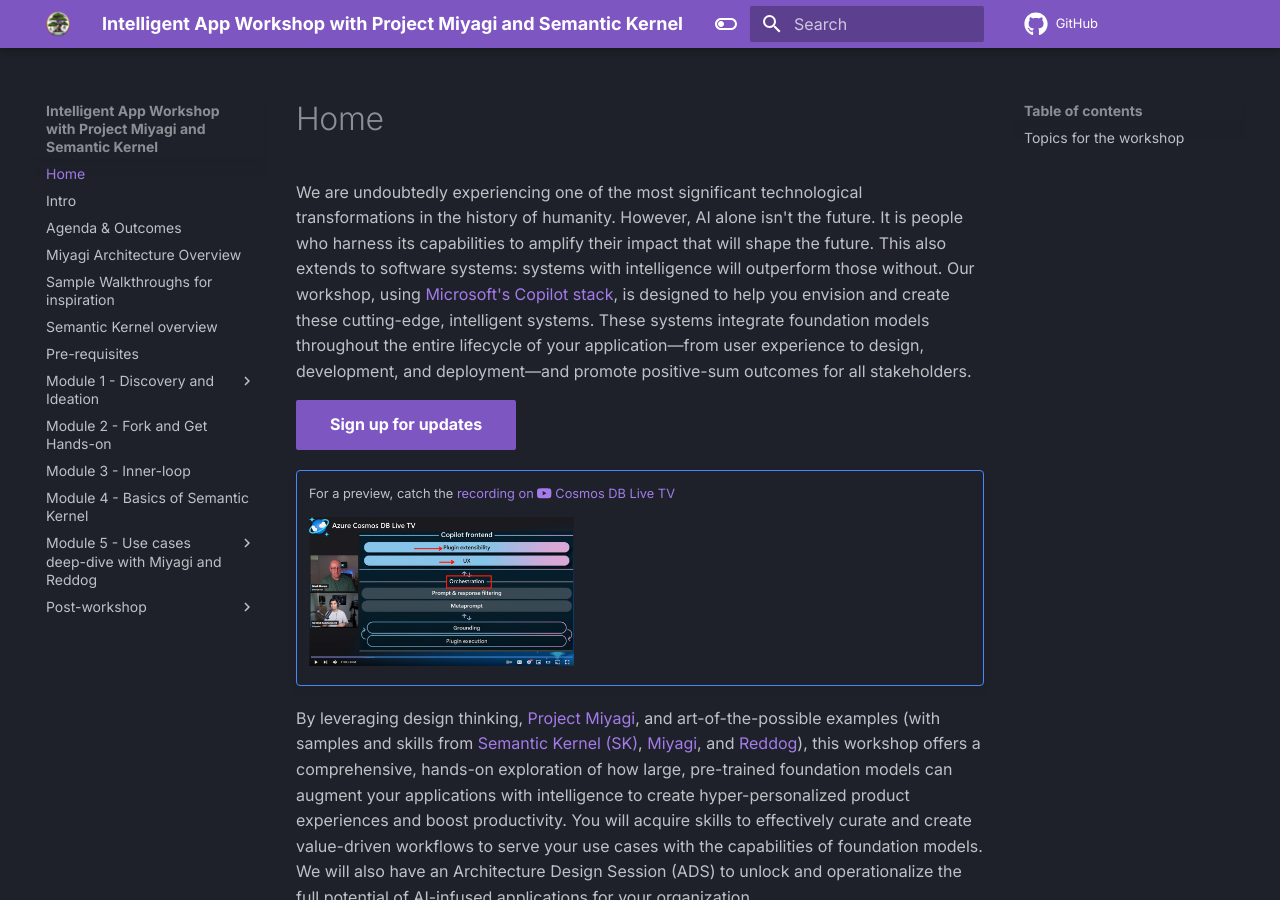
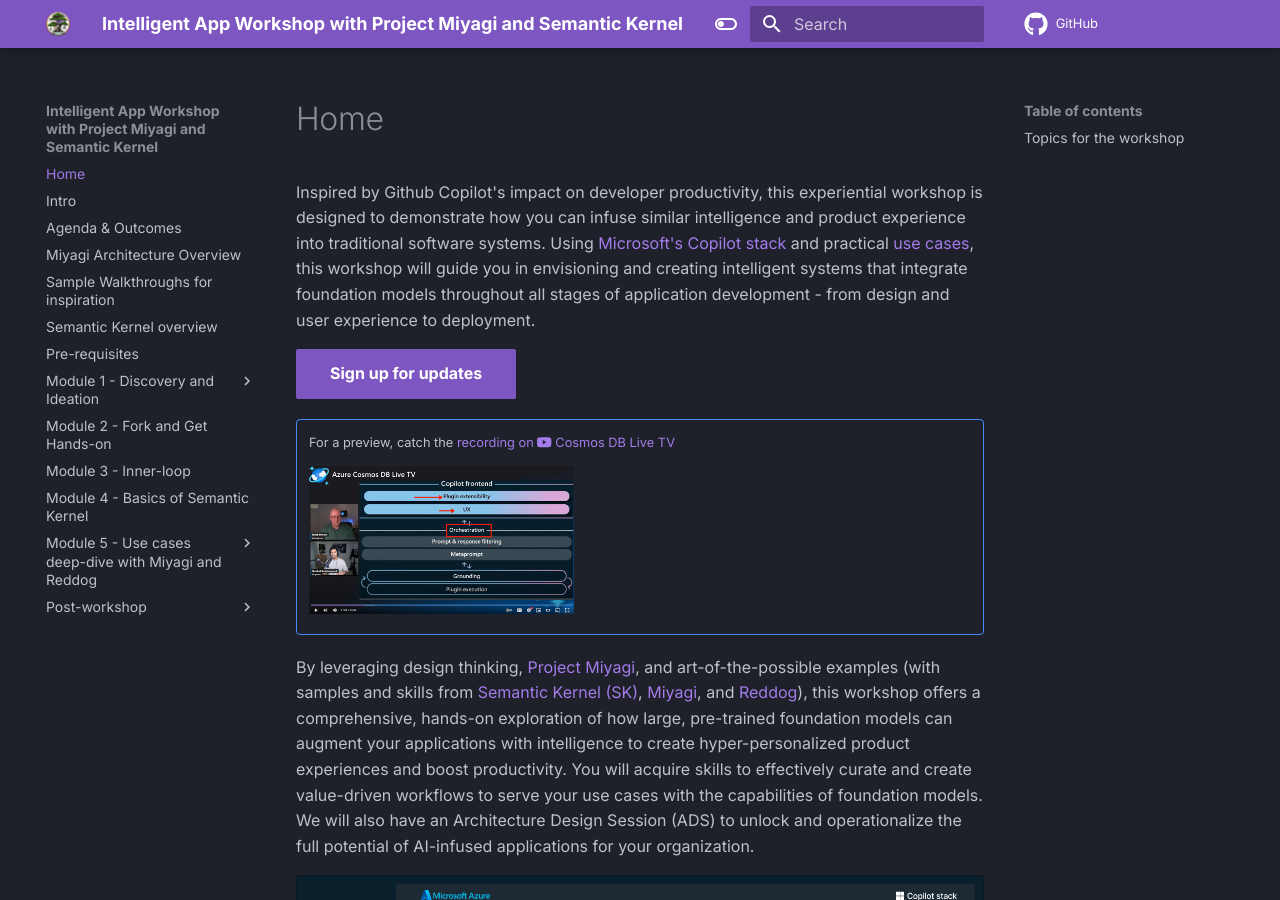
Before and after one commit to Azure/intelligent-app-workshop, an MkDocs documentation site: the page built from docs/index.md, in a window 1280 px wide and 900 px high. Built offline with MkDocs 1.6.1 and Material for MkDocs 9.7.7, drawn with Linux system fonts in a browser that asks for light colours; comment, search, counter and statistics services are not loaded.

Commit message:
update home page

```diff
--- a/docs/index.md
+++ b/docs/index.md
@@ -1,6 +1,6 @@
 # Home
 
-We are undoubtedly experiencing one of the most significant technological transformations in the history of humanity. However, AI alone isn't the future. It is people who harness its capabilities to amplify their impact that will shape the future. This also extends to software systems: systems with intelligence will outperform those without. Our workshop, using [Microsoft's Copilot stack](https://news.microsoft.com/source/features/ai/microsoft-outlines-framework-for-building-ai-apps-and-copilots-expands-ai-plugin-ecosystem/), is designed to help you envision and create these cutting-edge, intelligent systems. These systems integrate foundation models throughout the entire lifecycle of your application—from user experience to design, development, and deployment—and promote positive-sum outcomes for all stakeholders.
+Inspired by Github Copilot's impact on developer productivity, this experiential workshop is designed to demonstrate how you can infuse similar intelligence and product experience into traditional software systems. Using [Microsoft's Copilot stack](https://news.microsoft.com/source/features/ai/microsoft-outlines-framework-for-building-ai-apps-and-copilots-expands-ai-plugin-ecosystem/) and practical [use cases](https://iappwksp.com/wksp/05-use-cases/#use-cases), this workshop will guide you in envisioning and creating intelligent systems that integrate foundation models throughout all stages of application development - from design and user experience to deployment.
 
 [Sign up for updates](https://forms.office.com/r/rLds2s8RH1){ :target="_blank" .md-button .md-button--primary }
 
```
